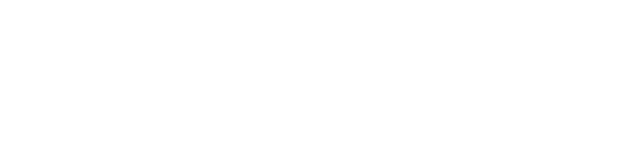
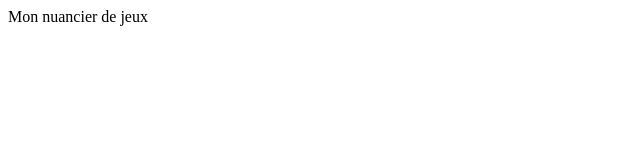
Before and after one commit to helkao/Jeux-video, a plain HTML site: page base.html in a window 1280 px wide. Shown: the whole page, without its empty margins (0-640 px from the left). Drawn offline with Linux system fonts and the light colour scheme.

Commit message:
Add basic HTML structure for the game palette

```diff
--- a/base.html
+++ b/base.html
@@ -1 +1,11 @@
 <!DOCTYPE html>
+<html lang="fr">
+<head>
+  <meta charset="UTF-8">
+  <meta name="viewport" content="width=device-width, initial-scale=1.0>
+  <title> Mon nuancier de jeux </title>
+</head>
+<body>
+    <!-- on verra -->
+</body>
+</html>
```
